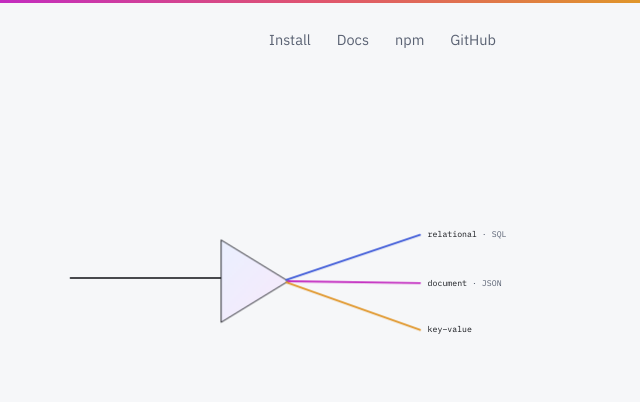
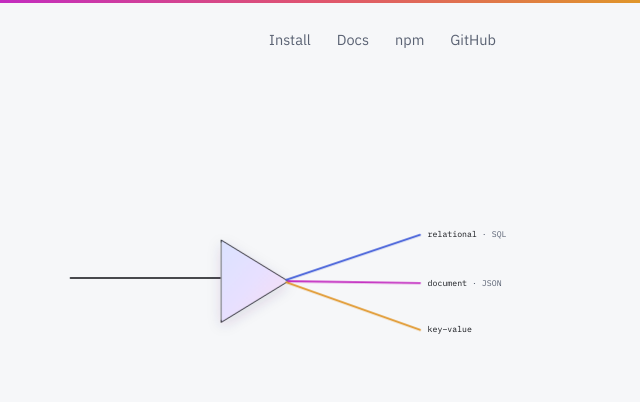
Before and after one commit to HafizMMoaz/prism-db, a plain HTML site: page deploy/pages/index.html in a window 1280 px wide. Shown: the top 402 px of the page, 640-1280 px from the left. Drawn offline with Linux system fonts and the light colour scheme.

Commit message:
feat(pages): give the prism glass body (fill, highlight, soft shadow) (Phase 4)

```diff
--- a/deploy/pages/index.html
+++ b/deploy/pages/index.html
@@ -167,13 +167,18 @@
       <svg class="anim" viewBox="0 0 720 360" role="img" aria-label="A beam of light enters a prism and splits into three rays: relational, document, and key-value.">
         <defs>
           <linearGradient id="glass" x1="0" y1="0" x2="1" y2="1">
-            <stop offset="0" stop-color="#EAF0FF"/><stop offset="1" stop-color="#F8E9FB"/>
+            <stop offset="0" stop-color="#DBE3FF"/><stop offset=".5" stop-color="#E8E0FF"/><stop offset="1" stop-color="#FBDFF1"/>
           </linearGradient>
+          <filter id="prismShadow" x="-40%" y="-40%" width="180%" height="180%">
+            <feDropShadow dx="0" dy="7" stdDeviation="11" flood-color="#3a2a6a" flood-opacity="0.14"/>
+          </filter>
         </defs>
         <!-- one engine: the incoming beam -->
         <path class="beam" d="M48 180 H286" pathLength="1"/>
         <!-- the prism -->
-        <polygon class="glass" points="286,120 286,250 392,185"/>
+        <polygon class="glass" points="286,120 286,250 392,185" filter="url(#prismShadow)"/>
+        <!-- highlight on the lit (left) face -->
+        <line x1="286" y1="124" x2="286" y2="246" stroke="#fff" stroke-width="1.5" opacity=".7"/>
         <!-- refracted into three models -->
         <path class="ray r1" d="M389 183 L600 112" pathLength="1"/>
         <path class="ray r2" d="M392 185 L600 188" pathLength="1"/>
```
